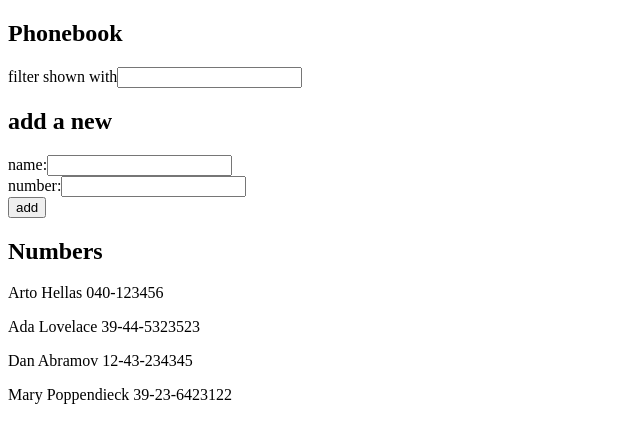
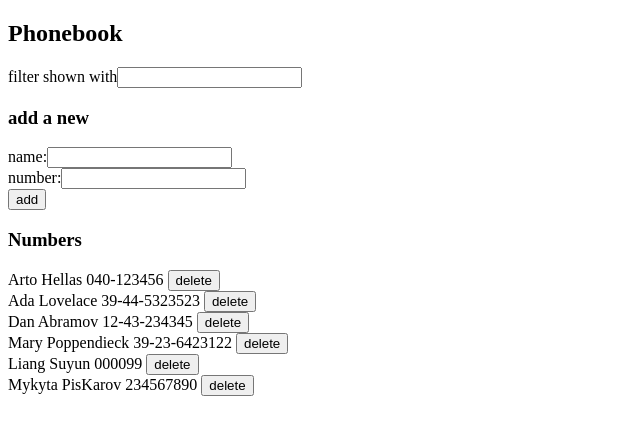
Before and after one commit to Suyun-Liang/full-stack-open-exercises, a React (Vite) app in the folder part2/phonebook/: page / in a window 1280 px wide. Shown: the top 442 px of the page, without its empty margins (0-640 px from the left). Built offline with nearby package versions, Linux system fonts and the light colour scheme; data requests are answered from the project's data file.

Commit message:
finish exercise 2.12-2.15

```diff
--- a/part2/phonebook/db.json
+++ b/part2/phonebook/db.json
@@ -19,6 +19,17 @@
       "name": "Mary Poppendieck",
       "number": "39-23-6423122",
       "id": "4"
+    },
+    {
+      "name": "Liang Suyun",
+      "number": "000099",
+      "id": "5_5mSR1fnxg"
+    },
+    {
+      "name": "Mykyta PisKarov",
+      "number": "234567890",
+      "id": "KVhj0GHiXsI"
     }
-  ]
+  ],
+  "$schema": "./node_modules/json-server/schema.json"
 }
--- a/part2/phonebook/src/App.jsx
+++ b/part2/phonebook/src/App.jsx
@@ -2,7 +2,7 @@ import { useEffect, useState } from "react";
 import Filter from "./Filter";
 import PersonForm from "./PersonForm";
 import Persons from "./Persons";
-import axios from "axios";
+import personService from "./services/persons";
 
 function App() {
   const [persons, setPersons] = useState([]);
@@ -16,21 +16,55 @@ function App() {
     return result;
   }, []);
 
+  function resetAllForm() {
+    setNewName("");
+    setNewNumber("");
+  }
+
   useEffect(() => {
-    axios.get("http://localhost:3001/persons").then((res) => {
-      setPersons(res.data);
+    personService.getAll().then((initialData) => {
+      setPersons(initialData);
     });
   }, []);
 
   function handleSubmit(e) {
     e.preventDefault();
-    if (isNameExist(newName, persons)) {
-      window.alert(`${newName} is already added to phonebook`);
+
+    const newPerson = { name: newName, number: newNumber };
+    const existingPerson = persons.find((p) => p.name === newName);
+
+    if (existingPerson) {
+      const shouldUpdate = window.confirm(
+        `${newName} is already added to phonebook, replace the old number with the new one?`,
+      );
+      if (!shouldUpdate) return resetAllForm();
+
+      personService
+        .update(existingPerson.id, newPerson)
+        .then((returnedPerson) => {
+          setPersons(
+            persons.map((person) =>
+              person.id === returnedPerson.id ? returnedPerson : person,
+            ),
+          );
+        });
     } else {
-      setPersons([...persons, { name: newName, number: newNumber }]);
+      personService.create(newPerson).then((returnedPerson) => {
+        setPersons([...persons, returnedPerson]);
+      });
     }
-    setNewName("");
-    setNewNumber("");
+
+    resetAllForm();
+  }
+
+  function handleDeletePerson(id) {
+    const deletePerson = persons.find((p) => p.id === id);
+    if (!window.confirm(`Delete ${deletePerson.name}`)) return;
+
+    personService.deletePerson(id).then((deletedPerson) => {
+      const newPersons = persons.filter((p) => p.id !== deletedPerson.id);
+      setPersons(newPersons);
+    });
   }
 
   return (
@@ -40,7 +74,7 @@ function App() {
         value={filterInput}
         onChange={(e) => setFilterInput(e.target.value)}
       />
-      <h2>add a new</h2>
+      <h3>add a new</h3>
       <PersonForm
         onSubmit={handleSubmit}
         nameVal={newName}
@@ -48,24 +82,10 @@ function App() {
         numberVal={newNumber}
         onChangeNumber={(e) => setNewNumber(e.target.value)}
       />
-      {/* <div>debug: {newName}</div>
-      <div>debug: {newNumber}</div>
-      <div>debug: {filterInput}</div> */}
-      <h2>Numbers</h2>
-      <Persons persons={filteredPersons} />
+      <h3>Numbers</h3>
+      <Persons persons={filteredPersons} onDelete={handleDeletePerson} />
     </div>
   );
 }
 
 export default App;
-
-function isNameExist(name, arr) {
-  let result = false;
-  arr.forEach((e) => {
-    if (e.name === name) {
-      result = true;
-      return;
-    }
-  });
-  return result;
-}
--- a/part2/phonebook/src/Persons.jsx
+++ b/part2/phonebook/src/Persons.jsx
@@ -1,10 +1,11 @@
-function Persons({ persons }) {
+function Persons({ persons, onDelete }) {
   return (
     <div>
       {persons.map((p) => (
-        <p key={p.name}>
-          {p.name} {p.number}
-        </p>
+        <div key={p.id}>
+          {p.name} {p.number}{" "}
+          <button onClick={() => onDelete(p.id)}>delete</button>
+        </div>
       ))}
     </div>
   );
--- /dev/null
+++ b/part2/phonebook/src/services/persons.js
@@ -0,0 +1,20 @@
+import axios from "axios";
+
+const BASE_URL = "http://localhost:3001/persons";
+function getAll() {
+  return axios.get(BASE_URL).then((res) => res.data);
+}
+
+function create(data) {
+  return axios.post(BASE_URL, data).then((res) => res.data);
+}
+
+function deletePerson(id) {
+  return axios.delete(`${BASE_URL}/${id}`).then((res) => res.data);
+}
+
+function update(id, data) {
+  return axios.put(`${BASE_URL}/${id}`, data).then((res) => res.data);
+}
+
+export default { getAll, create, deletePerson, update };
```
